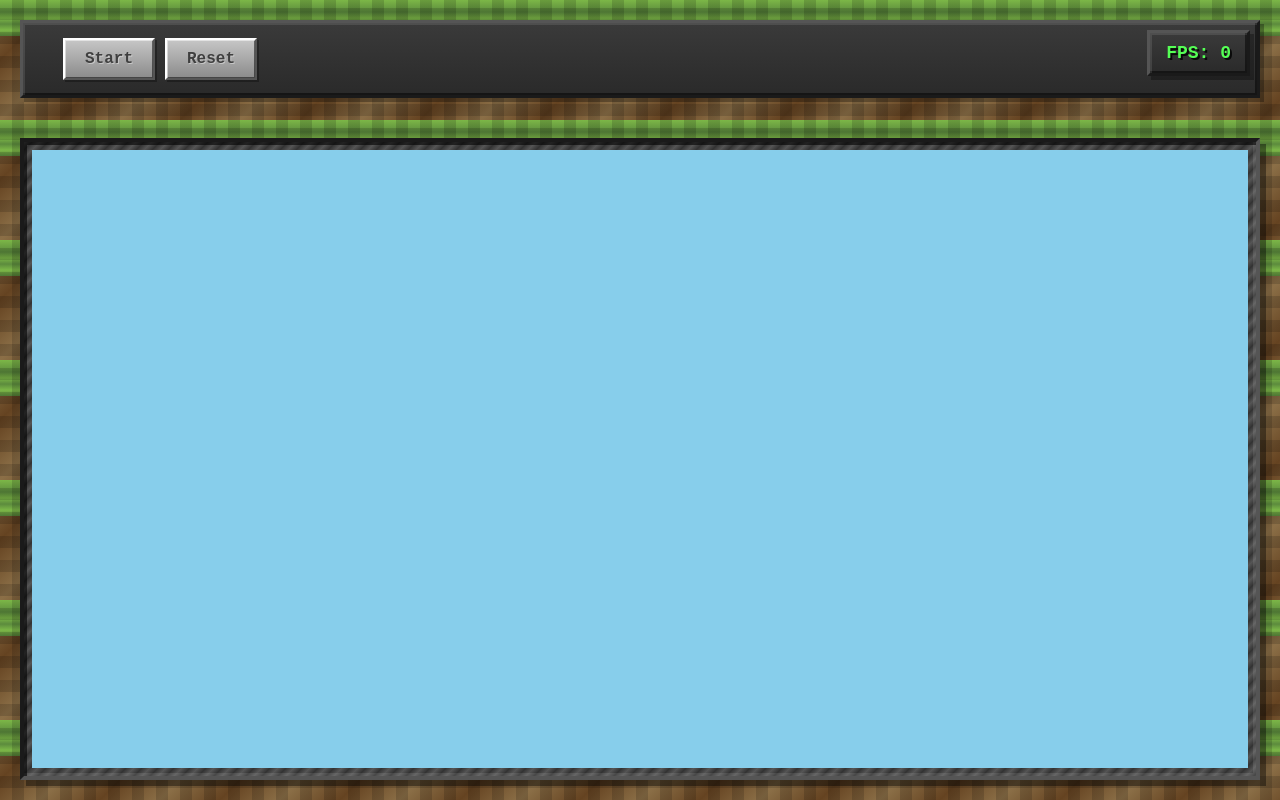
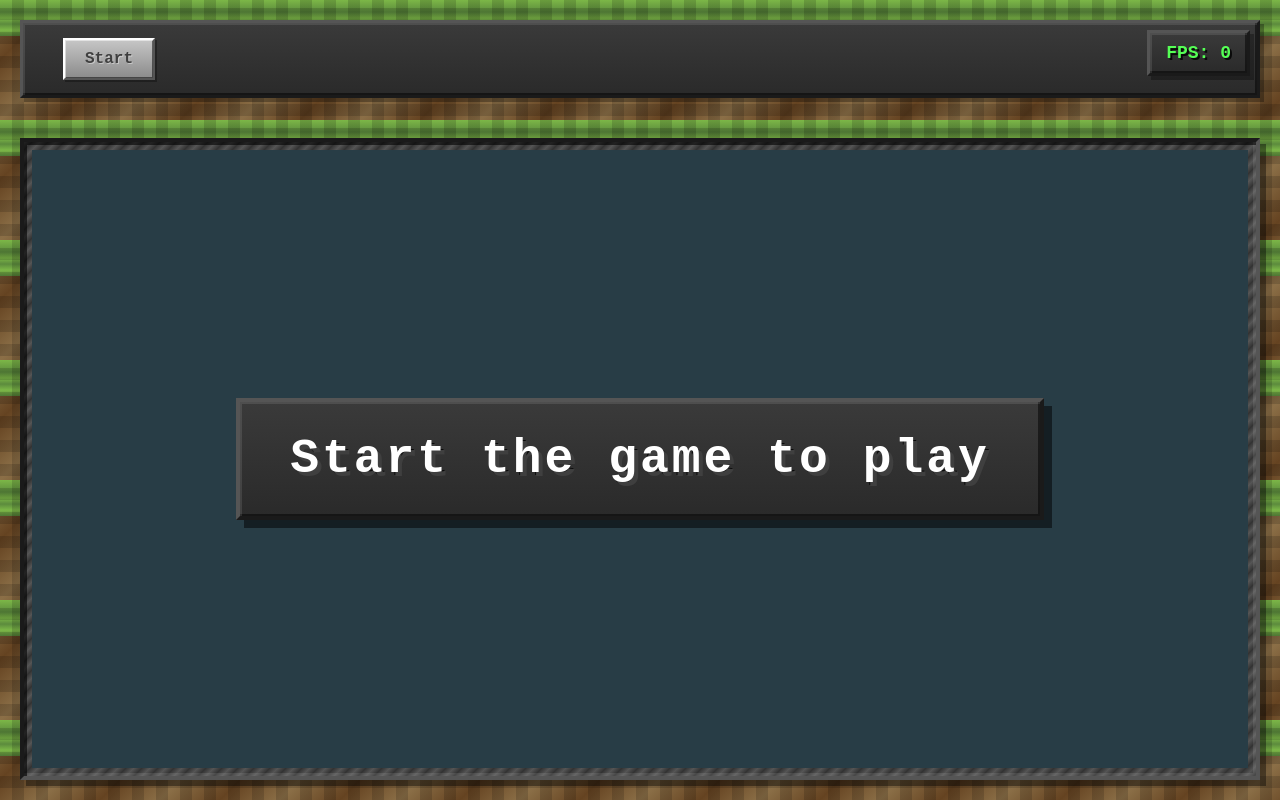
Before and after one commit to candunaj/first-game, a SvelteKit app: page / in a window 1280 px wide. Built offline with nearby package versions, Linux system fonts and the light colour scheme.

Commit message:
pause button

```diff
--- a/src/routes/+page.svelte
+++ b/src/routes/+page.svelte
@@ -7,6 +7,7 @@
     let fps = $state<number>(0);
     let pressedKeys = $state<Set<string>>(new Set());
     let gameStarted = $state<boolean>(false);
+    let hasEverStarted = $state<boolean>(false);
     let animationFrameId: number | null = null;
     let headerText = $state<string>("");
     let lastFrameTime = 0;
@@ -83,6 +84,7 @@
         const {width, height} = resizeCanvas();
         init((text)=>headerText = text, width, height);
         gameStarted = true;
+        hasEverStarted = true;
         lastFrameTime = 0;
         frameCount = 0;
         fpsUpdateTime = 0;
@@ -90,12 +92,40 @@
     }
 
     function resetGame() {
+        // Pause the game first
+        gameStarted = false;
+        if (animationFrameId !== null) {
+            cancelAnimationFrame(animationFrameId);
+            animationFrameId = null;
+        }
+
+        // Reset the game
+        hasEverStarted = false;
+        if (gameCanvas && gameFunctions) {
             const {width, height} = resizeCanvas();
             init((text)=>headerText = text, width, height);
+            render(gameFunctions, 0, pressedKeys, width, height);
+        }
         lastFrameTime = 0;
         frameCount = 0;
         fpsUpdateTime = 0;
         fps = 0;
+    }
+
+    function togglePause() {
+        if (gameStarted) {
+            // Pause the game
+            gameStarted = false;
+            if (animationFrameId !== null) {
+                cancelAnimationFrame(animationFrameId);
+                animationFrameId = null;
+            }
+        } else {
+            // Resume the game
+            gameStarted = true;
+            lastFrameTime = 0; // Reset to avoid large delta time
+            animationFrameId = requestAnimationFrame(loop);
+        }
     }
 </script>
 
@@ -103,24 +133,53 @@
     <div class="header-container">
         <h1>{headerText}</h1>
         <div class="controls">
+            {#if !hasEverStarted}
                 <button
                     onclick={startGame}
-                disabled={gameStarted}
                     class="minecraft-btn"
                 >
                     Start
                 </button>
+            {/if}
+            {#if hasEverStarted && gameStarted}
+                <button
+                    onclick={togglePause}
+                    class="minecraft-btn"
+                >
+                    Pause
+                </button>
+            {/if}
+            {#if hasEverStarted && !gameStarted}
+                <button
+                    onclick={togglePause}
+                    class="minecraft-btn"
+                >
+                    Resume
+                </button>
+            {/if}
+            {#if hasEverStarted}
                 <button
                     onclick={resetGame}
                     class="minecraft-btn"
                 >
                     Reset
                 </button>
+            {/if}
         </div>
     </div>
     <div class="fps-counter">FPS: {fps}</div>
     <div class="canvas-wrapper">
         <canvas id="gameCanvas" bind:this={gameCanvas}></canvas>
+        {#if hasEverStarted && !gameStarted}
+            <div class="pause-overlay">
+                <div class="pause-text">Game Paused</div>
+            </div>
+        {/if}
+        {#if !hasEverStarted}
+            <div class="pause-overlay">
+                <div class="pause-text">Start the game to play</div>
+            </div>
+        {/if}
     </div>
 </div>
 <style>
@@ -248,6 +307,7 @@
             inset -3px -3px 0 rgba(255, 255, 255, 0.1),
             6px 6px 0 rgba(0, 0, 0, 0.4);
         display: flex;
+        position: relative;
     }
 
     #gameCanvas {
@@ -258,4 +318,39 @@
         image-rendering: pixelated;
         image-rendering: crisp-edges;
     }
+
+    .pause-overlay {
+        position: absolute;
+        top: 8px;
+        left: 8px;
+        right: 8px;
+        bottom: 8px;
+        display: flex;
+        align-items: center;
+        justify-content: center;
+        background: rgba(0, 0, 0, 0.7);
+        z-index: 100;
+    }
+
+    .pause-text {
+        font-family: 'Courier New', monospace;
+        font-weight: bold;
+        font-size: 48px;
+        color: #ffffff;
+        text-shadow:
+            4px 4px 0 #3f3f3f,
+            3px 3px 0 rgba(0, 0, 0, 0.8);
+        letter-spacing: 3px;
+        background: linear-gradient(180deg, #3a3a3a 0%, #2a2a2a 100%);
+        padding: 30px 50px;
+        border: 4px solid #000;
+        border-top-color: #555;
+        border-left-color: #555;
+        border-right-color: #1a1a1a;
+        border-bottom-color: #1a1a1a;
+        box-shadow:
+            inset 2px 2px 0 rgba(255, 255, 255, 0.1),
+            inset -2px -2px 0 rgba(0, 0, 0, 0.5),
+            8px 8px 0 rgba(0, 0, 0, 0.5);
+    }
 </style>
```
Lines whose indentation alone changed are shown as unchanged.
